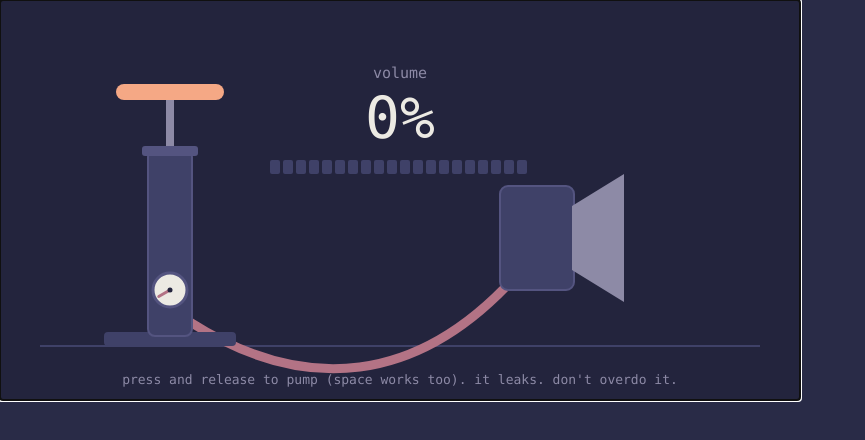
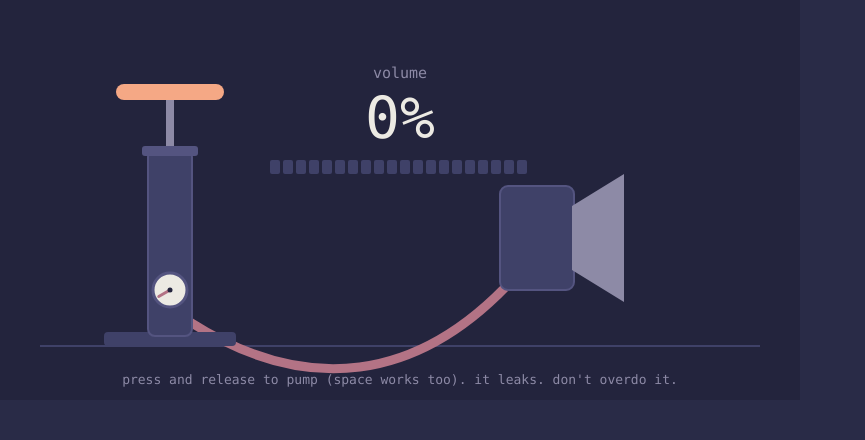
Before and after one commit to umarbektokyo/evil-input-test, a plain HTML site: page index.html in a window 1280 px wide. Shown: the whole page, without its empty margins (0-865 px from the left). Drawn offline with Linux system fonts and the light colour scheme.

Commit message:
No focus outline around the stage

```diff
--- a/index.html
+++ b/index.html
@@ -10,6 +10,7 @@
     width: 800px; height: 400px; overflow: hidden; position: relative;
     background: #23243d; user-select: none; -webkit-user-select: none; cursor: pointer; touch-action: none;
   }
+  #stage:focus { outline: none; }
   svg { display: block; }
   #handle { transition: transform .12s ease-out; }
   #handle.down { transform: translateY(62px); transition-duration: .08s; }
```
